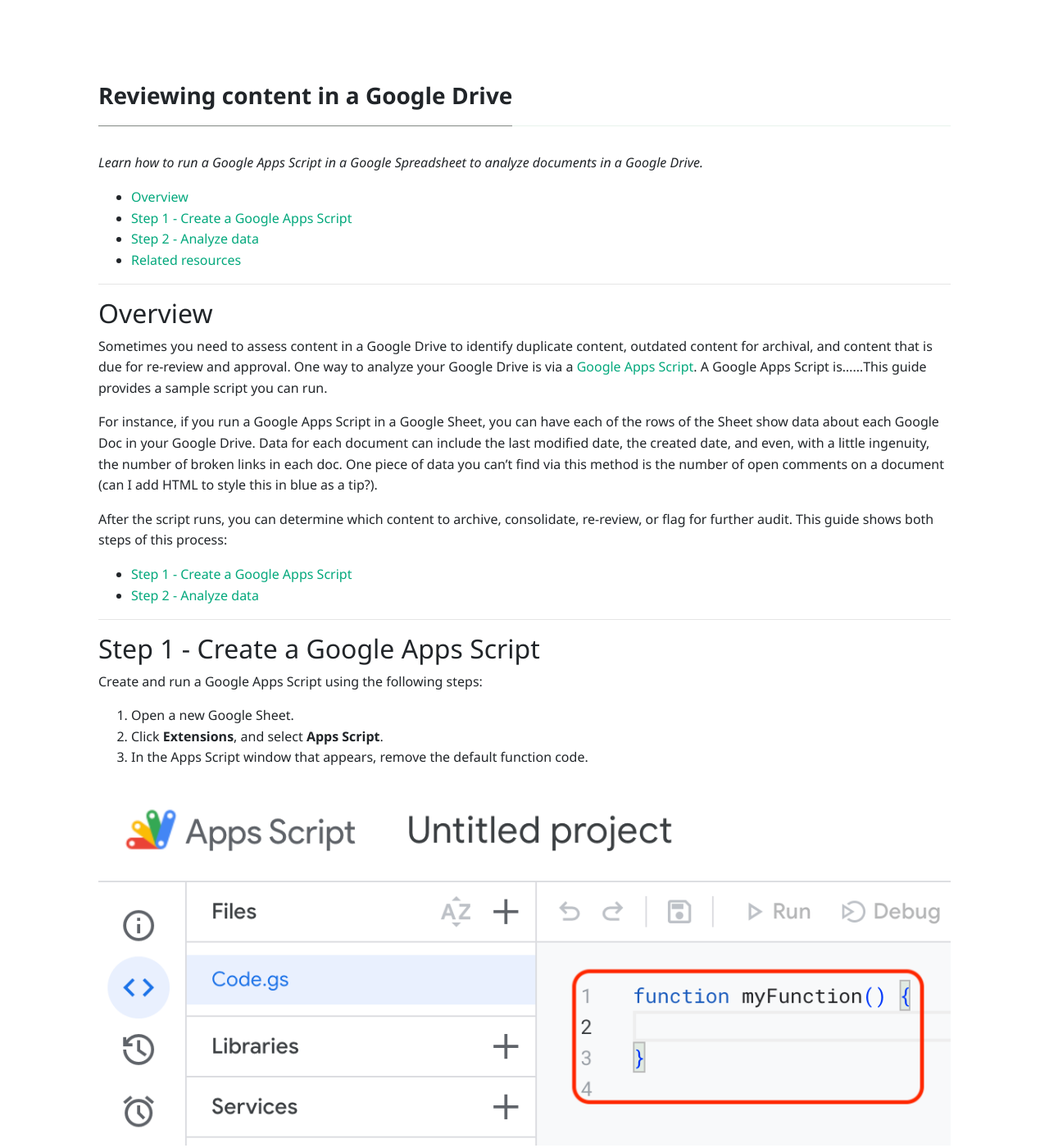
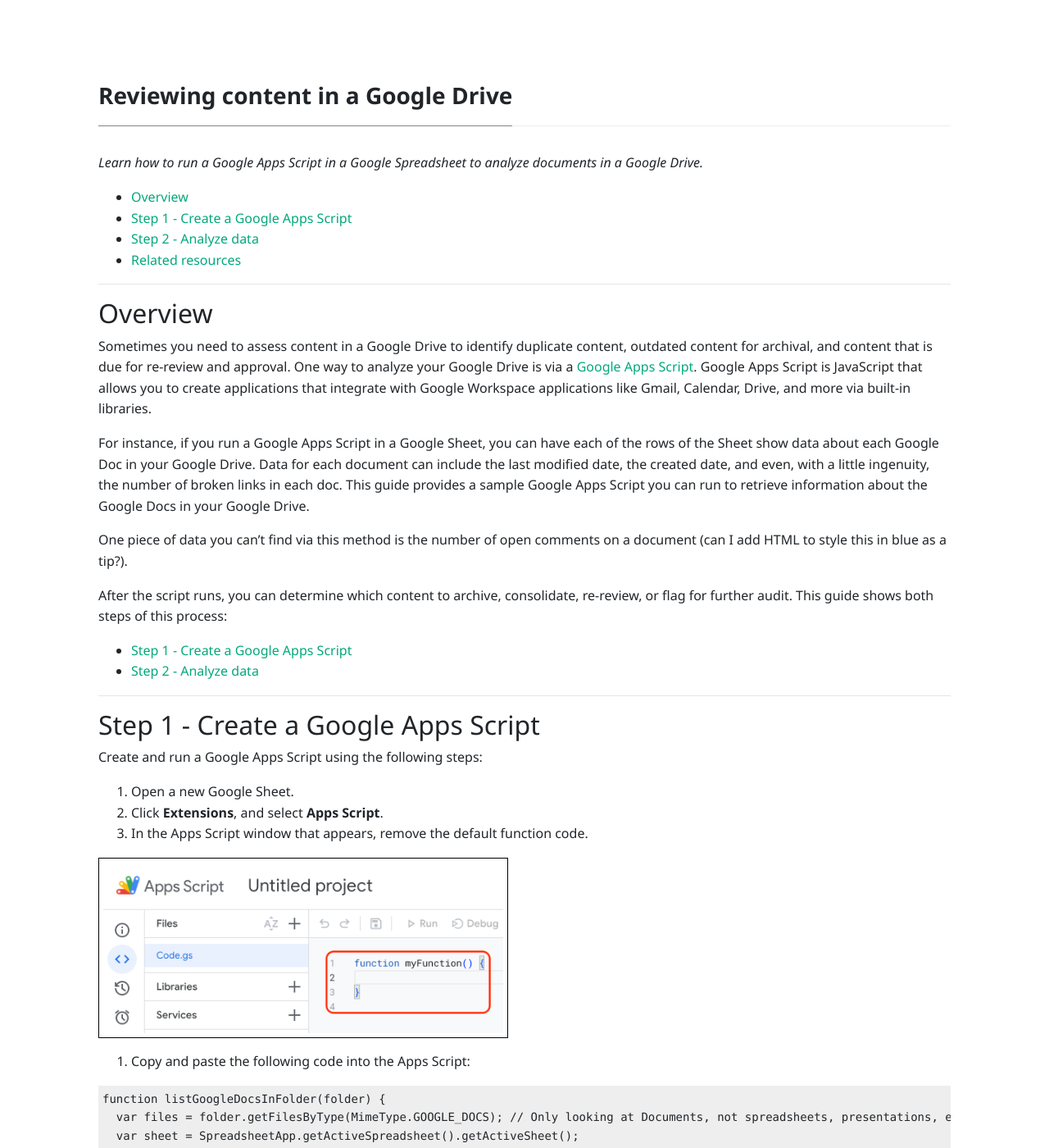
Before and after one commit to stumblefiend/jeremy.pugh, a Jekyll site: the page built from assets/scripts/google-drive-content-review.md, in a window 1280 px wide and 1400 px high. Shown: the whole window at 82% size. Built offline with Jekyll 4.4.1, drawn with Linux system fonts in a browser that asks for light colours; nearby versions of some CDN libraries; our own code applies the rules of GitHub Pages for plain Markdown files.

Commit message:
Update google-drive-content-review.md

```diff
--- a/assets/scripts/google-drive-content-review.md
+++ b/assets/scripts/google-drive-content-review.md
@@ -14,9 +14,11 @@
 
 ## Overview
 
-Sometimes you need to assess content in a Google Drive to identify duplicate content, outdated content for archival, and content that is due for re-review and approval. One way to analyze your Google Drive is via a [Google Apps Script](). A Google Apps Script is......This guide provides a sample script you can run.
+Sometimes you need to assess content in a Google Drive to identify duplicate content, outdated content for archival, and content that is due for re-review and approval. One way to analyze your Google Drive is via a [Google Apps Script](https://developers.google.com/apps-script/reference). Google Apps Script is JavaScript that allows you to create applications that integrate with Google Workspace applications like Gmail, Calendar, Drive, and more via built-in libraries.
 
-For instance, if you run a Google Apps Script in a Google Sheet, you can have each of the rows of the Sheet show data about each Google Doc in your Google Drive. Data for each document can include the last modified date, the created date, and even, with a little ingenuity, the number of broken links in each doc. One piece of data you can't find via this method is the number of open comments on a document (can I add HTML to style this in blue as a tip?).
+For instance, if you run a Google Apps Script in a Google Sheet, you can have each of the rows of the Sheet show data about each Google Doc in your Google Drive. Data for each document can include the last modified date, the created date, and even, with a little ingenuity, the number of broken links in each doc. This guide provides a sample Google Apps Script you can run to retrieve information about the Google Docs in your Google Drive.
+
+One piece of data you can't find via this method is the number of open comments on a document (can I add HTML to style this in blue as a tip?).
 
 After the script runs, you can determine which content to archive, consolidate, re-review, or flag for further audit. This guide shows both steps of this process:
 
@@ -33,11 +35,7 @@
 1. Click **Extensions**, and select **Apps Script**.
 1. In the Apps Script window that appears, remove the default function code.
 
-  ![Location of the default function code to delete](/assets/images/delete-default-code.png)
-  hello
-
-  <img src="/assets/images/delete-default-code.png" class="image-border-medium" alt="Location of the default function code to delete">
-
+  <img src="/assets/images/delete-default-code.png" class="image-border-medium" alt="Location of the default function code to delete.">
 
 1. Copy and paste the following code into the Apps Script:
 
```
